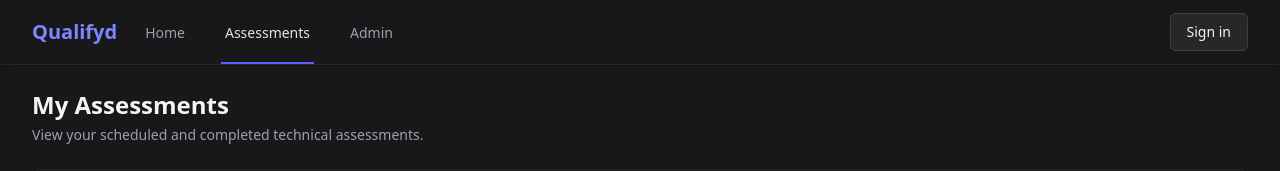
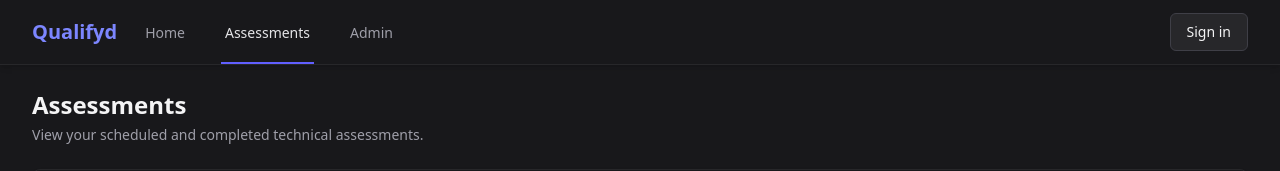
Before and after one commit to cstanislawski/qualifyd, a Next.js app in the folder frontend/: page /candidate/assessments in a window 1280 px wide. Shown: the top 171 px of the page. Built offline with nearby package versions, Linux system fonts and the light colour scheme.

Commit message:
feat: update title and heading in Assessments page for consistency and clarity

```diff
--- a/frontend/src/app/candidate/assessments/page.tsx
+++ b/frontend/src/app/candidate/assessments/page.tsx
@@ -2,7 +2,7 @@
 import { Metadata } from 'next';
 
 export const metadata: Metadata = {
-  title: 'My Assessments - Qualifyd',
+  title: 'Assessments - Qualifyd',
 };
 
 export default function AssessmentsPage() {
@@ -40,7 +40,7 @@
   return (
     <div className="max-w-7xl mx-auto px-4 sm:px-6 lg:px-8 py-6">
       <div className="mb-6">
-        <h1 className="text-2xl font-bold text-zinc-100">My Assessments</h1>
+        <h1 className="text-2xl font-bold text-zinc-100">Assessments</h1>
         <p className="mt-1 max-w-2xl text-sm text-zinc-400">View your scheduled and completed technical assessments.</p>
       </div>
 
```
